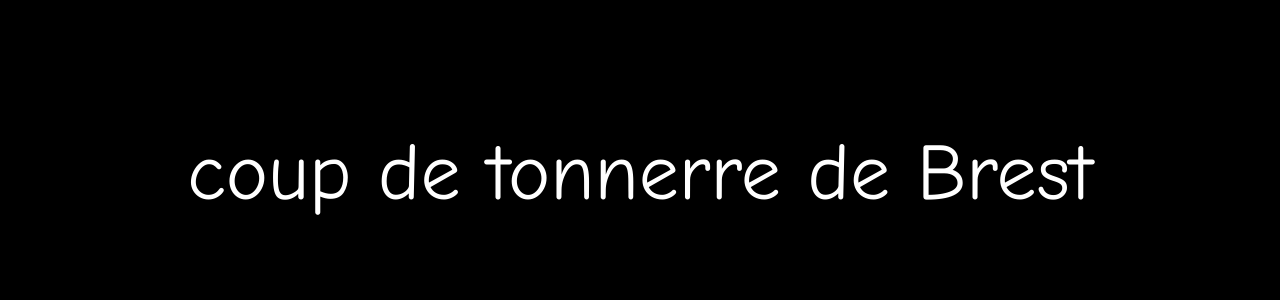
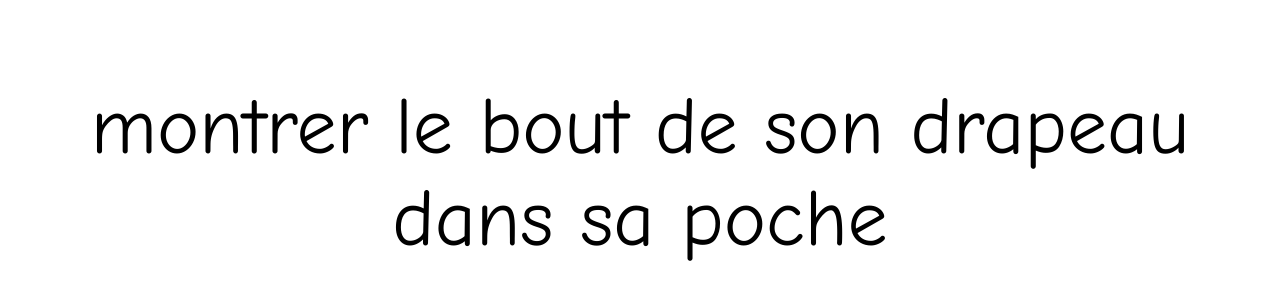
Before and after one commit to Gulantib/ExpGen, a plain HTML site: page Web/index.html in a window 1280 px wide. Shown: the part 236-536 px from the top of the page. Drawn offline with Linux system fonts and the light colour scheme.

Commit message:
add double variability

```diff
--- a/Web/index.html
+++ b/Web/index.html
@@ -5,8 +5,13 @@
 		<title>Expression</title>
 	</head>
 	<style type="text/css">
-		* {
-			background-color: black;
+		@media (prefers-color-scheme: dark) {
+			* {
+				background-color: black;
+			}
+			#expression {
+				color: white;
+			}
 		}
 		#expression {
 			font-size: 5em;
@@ -15,7 +20,6 @@
 			justify-content: center;
 			align-items:flex-end;
 			font-family: "Comic Sans MS", "Comic Sans", cursive;
-			color: white;
 			-webkit-user-select: none;
 			-webkit-touch-callout: none;
 			-moz-user-select: none;
@@ -43,13 +47,15 @@
 		function generer_nouvelle_expression() {
 			//initialisation des données
 			var nouvelle_expression;
-			var variante = Math.floor(Math.random() * 2);
+			var jeton = Math.floor(Math.random() * 4);
+			var variante_A = Math.ceil(jeton / 2);
+			var variante_B = jeton % 2;
 
 			//mélanger les expressions
 			var expressions_shuffle_global = expressions;
 
 			//filter fortement expressions (taille minimale)
-			if (variante >= 1)
+			if (variante_B >= 1)
 				expressions_shuffle_global = expressions_shuffle_global.filter(expression => expression.split(' ').length > 4);
 
 			for (let i = expressions_shuffle_global.length - 1; i > 0; i--) {
@@ -65,6 +71,10 @@
 				//filter expressions (sans expression_random)
 				var expressions_shuffle = expressions;
 				expressions_shuffle.splice(expressions_shuffle.indexOf(expression_random), 1);
+
+				//filter fortement expressions (taille minimale)
+				if (variante_A >= 1)
+					expressions_shuffle = expressions_shuffle.filter(expression => expression.split(' ').length > 4);
 
 				//mélanger les expressions
 				for (let i = expressions_shuffle.length - 1; i > 0; i--) {
@@ -83,10 +93,10 @@
 					var expression_courante_split = expression_courante.split(' ');
 
 					//cas de succès
-					if (expression_courante_split[0] == expression_random_split[expression_random_split.length - (1 + variante)]) {
+					if (expression_courante_split[variante_A] == expression_random_split[expression_random_split.length - (1 + variante_B)]) {
 						console.log(expression_random);
 						console.log(expression_courante);
-						nouvelle_expression = expression_random_split.splice(0, expression_random_split.length - 1).concat(expression_courante_split.splice(variante, expression_courante_split.length - variante)).join(' ');
+						nouvelle_expression = expression_random_split.splice(0, expression_random_split.length - (1 + variante_A)).concat(expression_courante_split.splice(variante_B, expression_courante_split.length - variante_B)).join(' ');
 
 						//vérification de la possible existance de l'expression
 						if (nouvelle_expression == expression_random || nouvelle_expression == expression_courante) {
```
